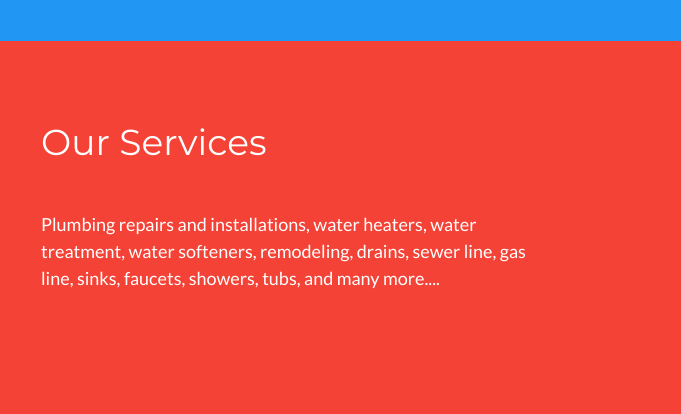
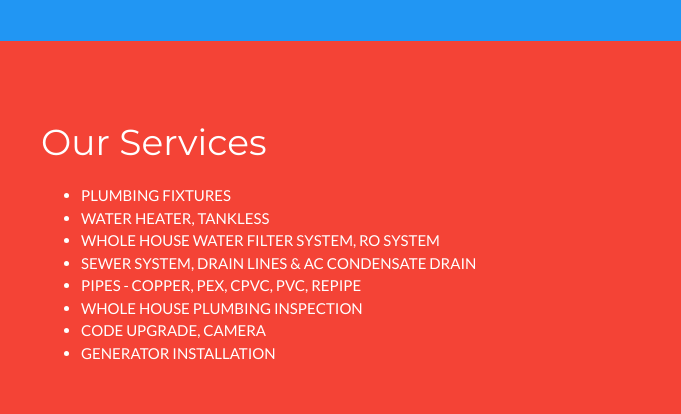
Before and after one commit to plumbingtology/plumbingtology.github.io, a plain HTML site: page index.html in a window 1280 px wide. Shown: the part 887-1301 px from the top of the page, 599-1280 px from the left. Drawn offline with nearby package versions, Linux system fonts and the light colour scheme.

Commit message:
Updated the logo and pipes picture

```diff
--- a/index.html
+++ b/index.html
@@ -14,11 +14,12 @@ body,h1,h2,h3,h4,h5,h6 {font-family: "Lato", sans-serif}
 .w3-bar,h1,button {font-family: "Montserrat", sans-serif}
 .fa-anchor,.fa-coffee {font-size:200px}
 </style>
+
 <body>
 
 <div class="w3-row-padding w3-padding-64 w3-container">
   <div class="w3-content">
-    <img class="w3-image" src="https://user-images.githubusercontent.com/72275341/97019731-4a99f680-1516-11eb-81be-499477f98649.png">
+    <img class="w3-image" src="https://user-images.githubusercontent.com/72275341/97029590-3f999300-1523-11eb-8a48-3e8a588c706c.png">
     <div class="w3-center w3-xxxlarge w3-text-red"><a href="tel:8323359177" class="phone center">832-335-9177</a></div>
   </div>
 </div>
@@ -32,7 +33,7 @@ body,h1,h2,h3,h4,h5,h6 {font-family: "Lato", sans-serif}
     </div>
 
     <div class="w3-half">
-      <img class="w3-image" src="https://user-images.githubusercontent.com/72275341/97020020-a9f80680-1516-11eb-82c7-ec5642835633.jpg" width="400">
+      <img class="w3-image" src="https://user-images.githubusercontent.com/72275341/97029468-17119900-1523-11eb-9b87-0603e720ad6a.jpg" width="400">
     </div>
   </div>
 </div>
@@ -46,7 +47,16 @@ body,h1,h2,h3,h4,h5,h6 {font-family: "Lato", sans-serif}
 
     <div class="w3-half">
       <h1>Our Services</h1>
-      <h5 class="w3-padding-32">Plumbing repairs and installations, water heaters, water treatment, water softeners, remodeling, drains, sewer line, gas line, sinks, faucets, showers, tubs, and many more....</h5>
+      <ul>
+        <li>PLUMBING FIXTURES</li>
+        <li>WATER HEATER, TANKLESS</li>
+        <li>WHOLE HOUSE WATER FILTER SYSTEM, RO SYSTEM</li>
+        <li>SEWER SYSTEM, DRAIN LINES & AC CONDENSATE DRAIN</li>
+        <li>PIPES - COPPER, PEX, CPVC, PVC, REPIPE</li>
+        <li>WHOLE HOUSE PLUMBING INSPECTION</li>
+        <li>CODE UPGRADE, CAMERA</li>
+        <li>GENERATOR INSTALLATION</li>
+      </ul>
     </div>
   </div>
 </div>
@@ -55,11 +65,14 @@ body,h1,h2,h3,h4,h5,h6 {font-family: "Lato", sans-serif}
 <footer class="w3-container w3-padding-64 w3-center w3-orange w3-text-white">
   <h1>Contact Us</h1>
   <div><a href="tel:8323359177" class="phone center w3-xxxlarge w3-text-red">832-335-9177</a></div>
+
   <div class="w3-xxxlarge w3-padding-32">
-	<a target="_blank" href="https://www.facebook.com/plumbingtology"><i class="fab fa-facebook-square"></i></a>
-	<a target="_blank" href="https://nextdoor.com/pages/plumbingtology-houston-tx/"><i class="fas fa-home"></i></a>
-	<a target="_blank" href="mailto:info@plumbingtology.com"><i class="fas fa-envelope-square"></i></a>
+    <a target="_blank" href="https://www.facebook.com/plumbingtology"><i class="fab fa-facebook-square"></i></a>
+		<a target="_blank" href="https://nextdoor.com/pages/plumbingtology-houston-tx/"><i class="fas fa-home"></i></a>
+		<a target="_blank" href="mailto:info@plumbingtology.com"><i class="fas fa-envelope-square"></i></a>
   </div>
+
+
   <p>RMP #42146, Texas State Board of Plumbing Examiners, P.O. Box 4200, Austin, TX 78765-4200, 1-800-845-6584</p>
 </footer>
 
```
